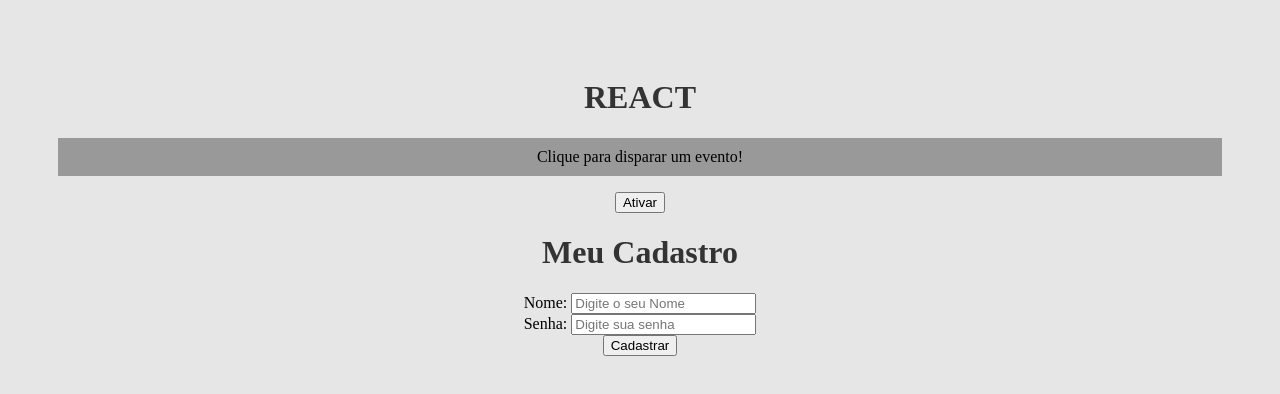
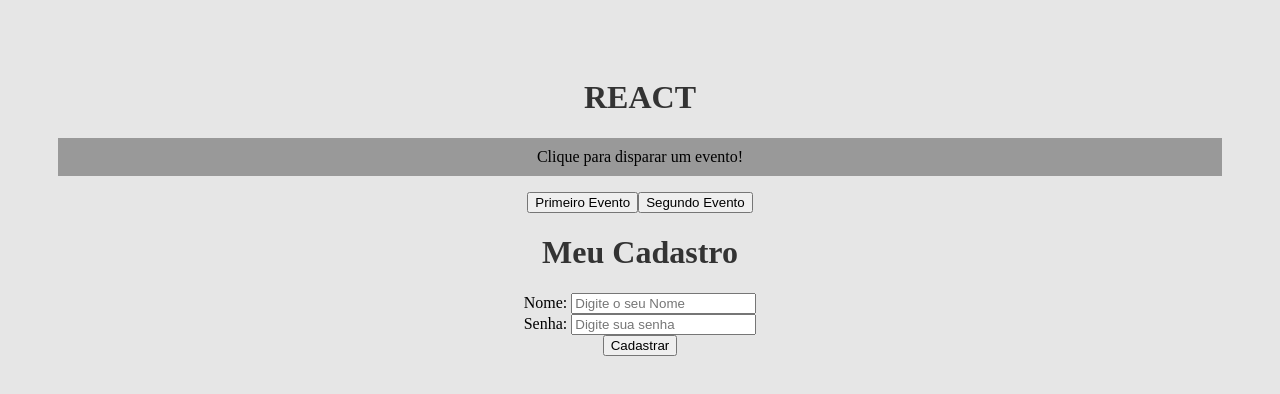
Before and after one commit to tiagoangelos/React, a React (Create React App) app: page / in a window 1280 px wide. Shown: the top 394 px of the page. Built offline with nearby package versions, Linux system fonts and the light colour scheme; the HTML template or start-up script is replaced by a standard one.

Commit message:
eventos em props em react

```diff
--- a/src/components/Evento.js
+++ b/src/components/Evento.js
@@ -1,13 +1,20 @@
+import Button from "./evento/Button";
+
 function Evento(){
 
     function MeuEvento(){
-        window.alert('Opá Fui Ativado!');
+        console.log(`ativando primeiro evento`);
+    }
+
+    function SegundoEvento(){
+        console.log(`ativando segundo evento`)
     }
 
     return (
         <div>
             <p>Clique para disparar um evento!</p>
-            <button onClick={MeuEvento}>Ativar</button>
+            <Button event={MeuEvento} text='Primeiro Evento' />
+            <Button event={SegundoEvento} text='Segundo Evento' />
         </div>
     )
 }
--- /dev/null
+++ b/src/components/evento/Button.js
@@ -0,0 +1,5 @@
+function Button(props){
+    return <button onClick={props.event}>{props.text}</button>
+}
+
+export default Button
```
